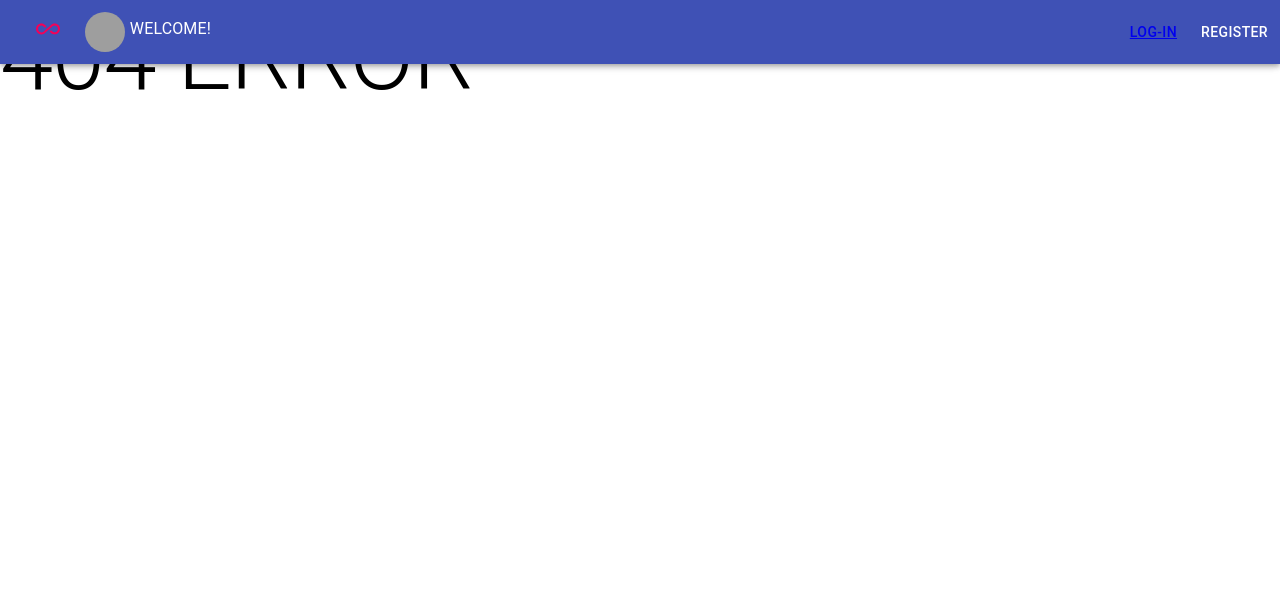
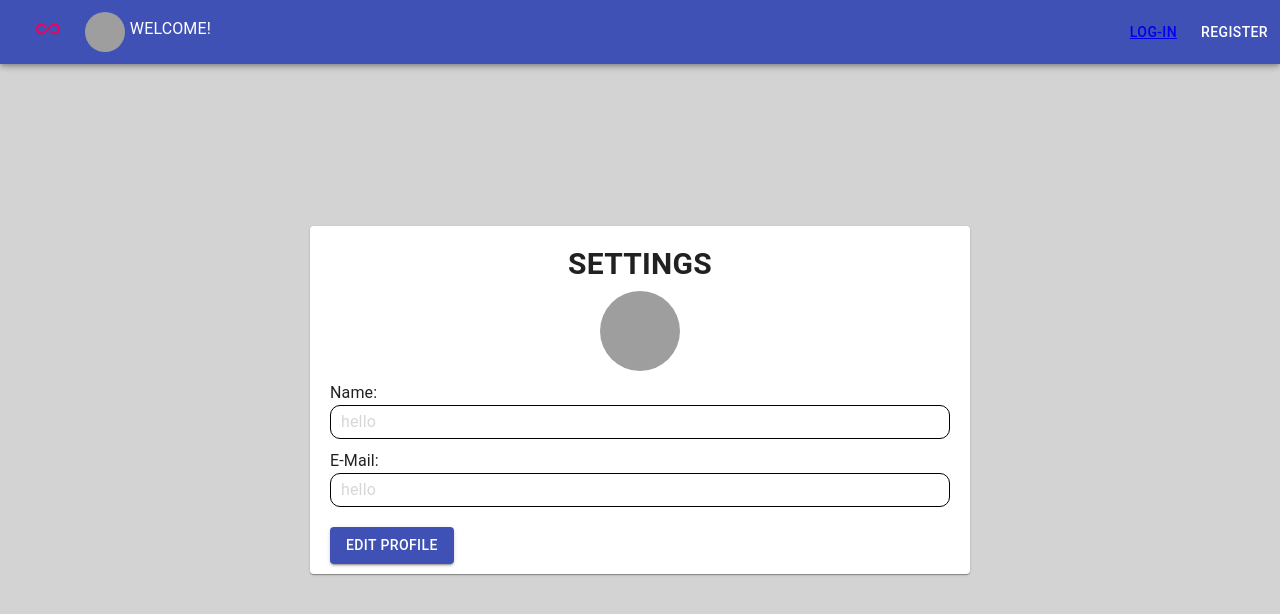
Before and after one commit to Pranay1012904/React.js-Material_UI-Typescript_PROJECT, a React (Create React App) app: page /settings in a window 1280 px wide. Before the commit this address had no page. Shown: the top 614 px of the page. Built offline with nearby package versions, Linux system fonts and the light colour scheme; grey boxes are pictures that could not be loaded; the HTML template or start-up script is replaced by a standard one.

Commit message:
Settngs enabled

```diff
--- a/src/components/App.tsx
+++ b/src/components/App.tsx
@@ -1,7 +1,7 @@
 import "./App.css";
 import React, { useEffect, useState } from "react";
 import { Grid, Typography, withStyles, WithStyles } from "@material-ui/core";
-import { Home } from "../views";
+import { Home, Settings } from "../views";
 import { NavBar, Login } from "./index";
 import { BrowserRouter as Router, Route, Switch } from "react-router-dom";
 import { useAuth } from "../hooks";
@@ -36,6 +36,9 @@ const App: React.FunctionComponent<WithStyles> = (props) => {
           <Route exact path="/login">
             <Login />
           </Route>
+          <Route exact path="/settings">
+            <Settings />
+          </Route>
           <Route>
             <Page404 />
           </Route>
--- a/src/components/navbar.tsx
+++ b/src/components/navbar.tsx
@@ -30,7 +30,7 @@ const useStyles = {
   },
 };
 interface myProp {
-  user: null;
+  user: any;
   login: (email: string, password: string) => void;
   logout: () => void;
   loading: boolean;
@@ -52,10 +52,14 @@ const NavBar: React.FunctionComponent<WithStyles> = (props) => {
             </Tooltip>
           </Grid>
           <Grid item className={classes.avatarUser}>
-            <Avatar
-              alt="Remy Sharp"
-              src="https://imageio.forbes.com/blogs-images/moneybuilder/files/2012/12/300px-Einstein_1921_portrait21.jpg?fit=bounds&format=jpg&width=300"
-            />
+            <Link to={auth.user ? "/settings" : "/"}>
+              <Tooltip title={auth.user ? "Settings" : "Home"}>
+                <Avatar
+                  alt="Remy Sharp"
+                  src="https://imageio.forbes.com/blogs-images/moneybuilder/files/2012/12/300px-Einstein_1921_portrait21.jpg?fit=bounds&format=jpg&width=300"
+                />
+              </Tooltip>
+            </Link>
             <Typography style={{ padding: "5px" }}>
               {auth.user ? auth.user?.name : "WELCOME!"}
             </Typography>
--- a/src/views/index.tsx
+++ b/src/views/index.tsx
@@ -1,3 +1,4 @@
 import Home from "./home";
+import Settings from "./settings";
 
-export { Home };
+export { Home, Settings };
--- /dev/null
+++ b/src/views/settings.tsx
@@ -0,0 +1,170 @@
+import React, { useState } from "react";
+import {
+  Grid,
+  Typography,
+  Card,
+  Avatar,
+  WithStyles,
+  InputBase,
+  Button,
+} from "@material-ui/core";
+import { MySnack } from "../components/snackBar";
+import { withStyles } from "@material-ui/styles";
+import { useAuth } from "../hooks";
+const useStyles = {
+  container: {
+    width: "100vw",
+    height: "100vh",
+    display: "flex",
+    justifyContent: "center",
+    alignItems: "center",
+    backgroundColor: "lightgrey",
+  },
+  setCard: {
+    width: "50vw",
+    minHeight: "20vh",
+    padding: "10px",
+  },
+  formHead: {
+    display: "flex",
+    justifyContent: "center",
+    paddingTop: "5px",
+  },
+  userAvatar: {
+    width: "80px",
+    height: "80px",
+  },
+  formLabel: {
+    width: "100%",
+    paddng: "5px",
+    marginTop: "10px",
+    paddingLeft: "10px",
+    paddingRight: "10px",
+  },
+  input: {
+    border: "1px solid black",
+    width: "100%",
+    borderRadius: "10px",
+    paddingLeft: "10px",
+  },
+  forBtn: {
+    marginTop: "20px",
+    paddingLeft: "10px",
+  },
+};
+const Settings: React.FunctionComponent<WithStyles> = (props) => {
+  const { classes } = props;
+  const auth: any = useAuth();
+  const [enable, setEnable] = useState(false);
+  const [open, setOpen] = useState(false);
+  const [msg, setMsg] = useState("");
+  const editEnable = () => {
+    enable ? setEnable(false) : setEnable(true);
+    enable ? setMsg("Edit Disabled!") : setMsg("Edit Enabled!");
+
+    setOpen(true);
+  };
+  return (
+    <>
+      <Grid container className={classes.container}>
+        <Card className={classes.setCard}>
+          <Grid item className={classes.formHead}>
+            <Typography style={{ fontSize: "30px", fontWeight: "bolder" }}>
+              SETTINGS
+            </Typography>
+          </Grid>
+          <Grid item className={classes.formHead}>
+            <Avatar
+              className={classes.userAvatar}
+              alt="IMAGE"
+              src="https://imageio.forbes.com/blogs-images/moneybuilder/files/2012/12/300px-Einstein_1921_portrait21.jpg?fit=bounds&format=jpg&width=300"
+            />
+          </Grid>
+          <Grid item className={classes.formLabel}>
+            <Typography>Name:</Typography>
+            <InputBase
+              placeholder="hello"
+              className={classes.input}
+              value={auth?.user?.name}
+              disabled={enable ? false : true}
+            ></InputBase>
+          </Grid>
+          <Grid item className={classes.formLabel}>
+            <Typography>E-Mail:</Typography>
+            <InputBase
+              placeholder="hello"
+              className={classes.input}
+              value={auth?.user?.email}
+              type={"email"}
+              disabled={enable ? false : true}
+            ></InputBase>
+          </Grid>
+          {enable ? (
+            <>
+              <Grid item className={classes.formLabel}>
+                <Typography>Password:</Typography>
+                <InputBase
+                  placeholder="hello"
+                  className={classes.input}
+                  type={"password"}
+                  value={auth?.user?.password}
+                  disabled={enable ? false : true}
+                ></InputBase>
+              </Grid>
+              <Grid item className={classes.formLabel}>
+                <Typography>Confirm-Password:</Typography>
+                <InputBase
+                  placeholder="hello"
+                  className={classes.input}
+                ></InputBase>
+              </Grid>
+            </>
+          ) : (
+            <></>
+          )}
+
+          <Grid item className={classes.forBtn}>
+            {enable ? (
+              <>
+                <Button
+                  color="primary"
+                  variant="contained"
+                  onClick={() => editEnable()}
+                >
+                  Save
+                </Button>
+                <Button
+                  color="primary"
+                  variant="contained"
+                  onClick={() => editEnable()}
+                  style={{ marginLeft: "15px" }}
+                >
+                  Go Back
+                </Button>
+              </>
+            ) : (
+              <>
+                <Button
+                  color="primary"
+                  variant="contained"
+                  onClick={() => editEnable()}
+                >
+                  Edit Profile
+                </Button>
+              </>
+            )}
+          </Grid>
+        </Card>
+      </Grid>
+      <MySnack
+        open={open}
+        close={() => {
+          setOpen(false);
+        }}
+        message={msg}
+        severity={"info"}
+      />
+    </>
+  );
+};
+export default withStyles(useStyles)(Settings);
```
